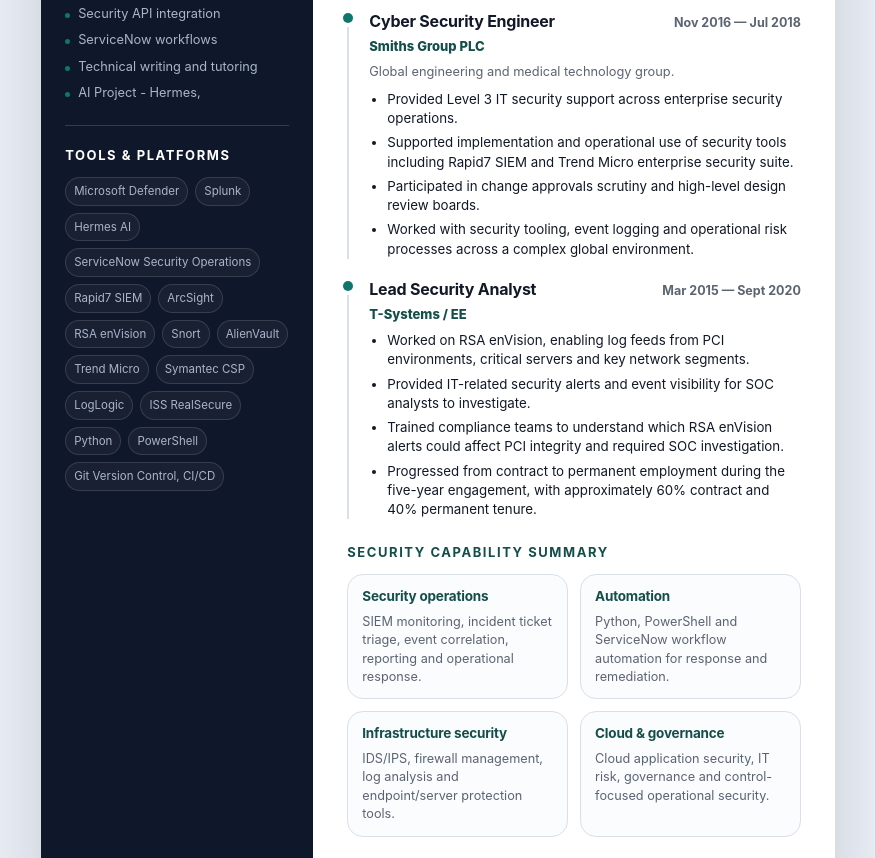
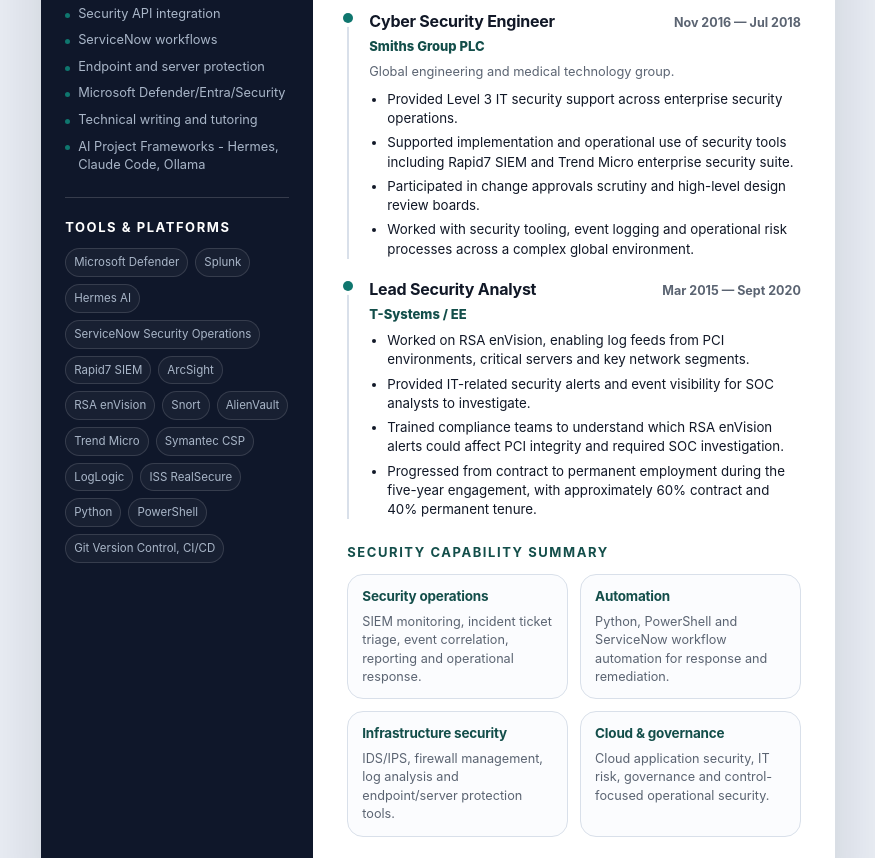
Before and after one commit to clondon/cv, a plain HTML site: page index.html in a window 1280 px wide. Shown: the part 967-1825 px from the top of the page, without its empty margins (202-1077 px from the left). Drawn offline with Linux system fonts and the light colour scheme.

Commit message:
More minor updates

```diff
--- a/index.html
+++ b/index.html
@@ -377,8 +377,10 @@
         <li>Log analysis</li>
         <li>Security API integration</li>
         <li>ServiceNow workflows</li>
+        <li>Endpoint and server protection</li>
+        <li>Microsoft Defender/Entra/Security</li>
         <li>Technical writing and tutoring</li>
-        <li>AI Project - Hermes, </li>
+        <li>AI Project Frameworks - Hermes, Claude Code, Ollama</li>
       </ul>
 
       <h2>Tools & platforms</h2>
```
